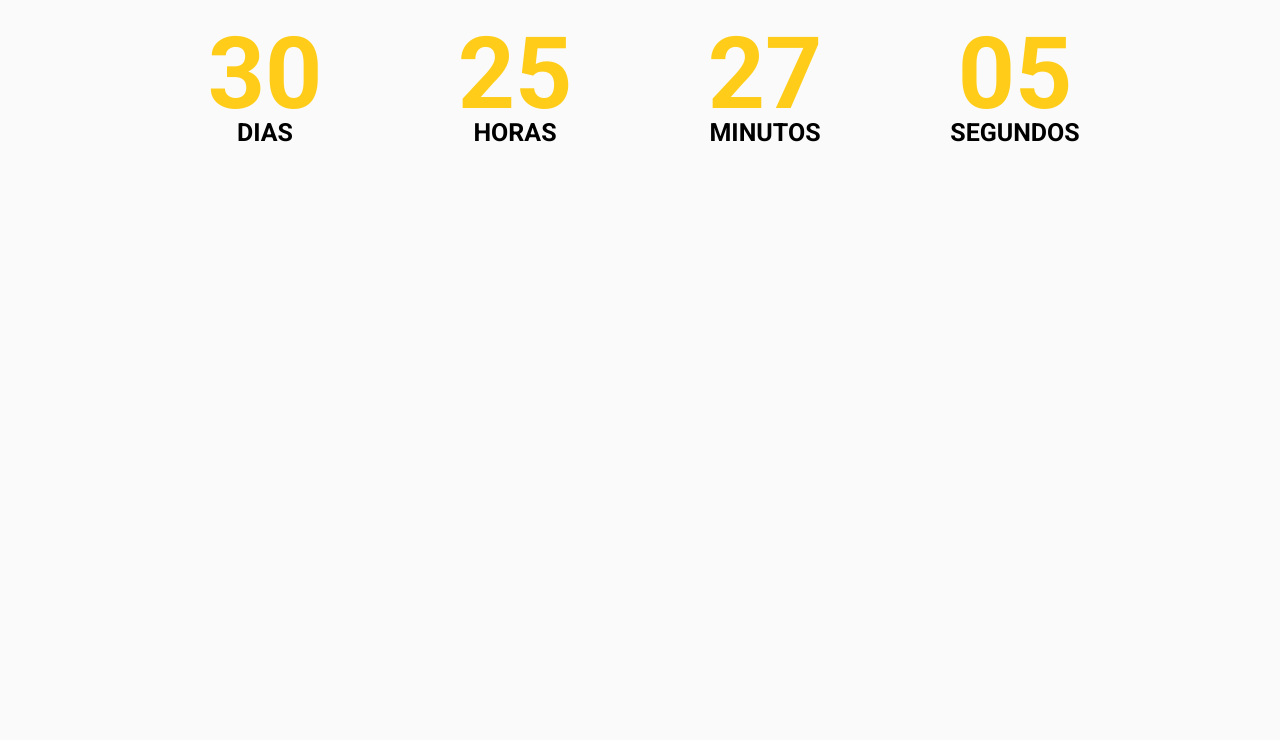
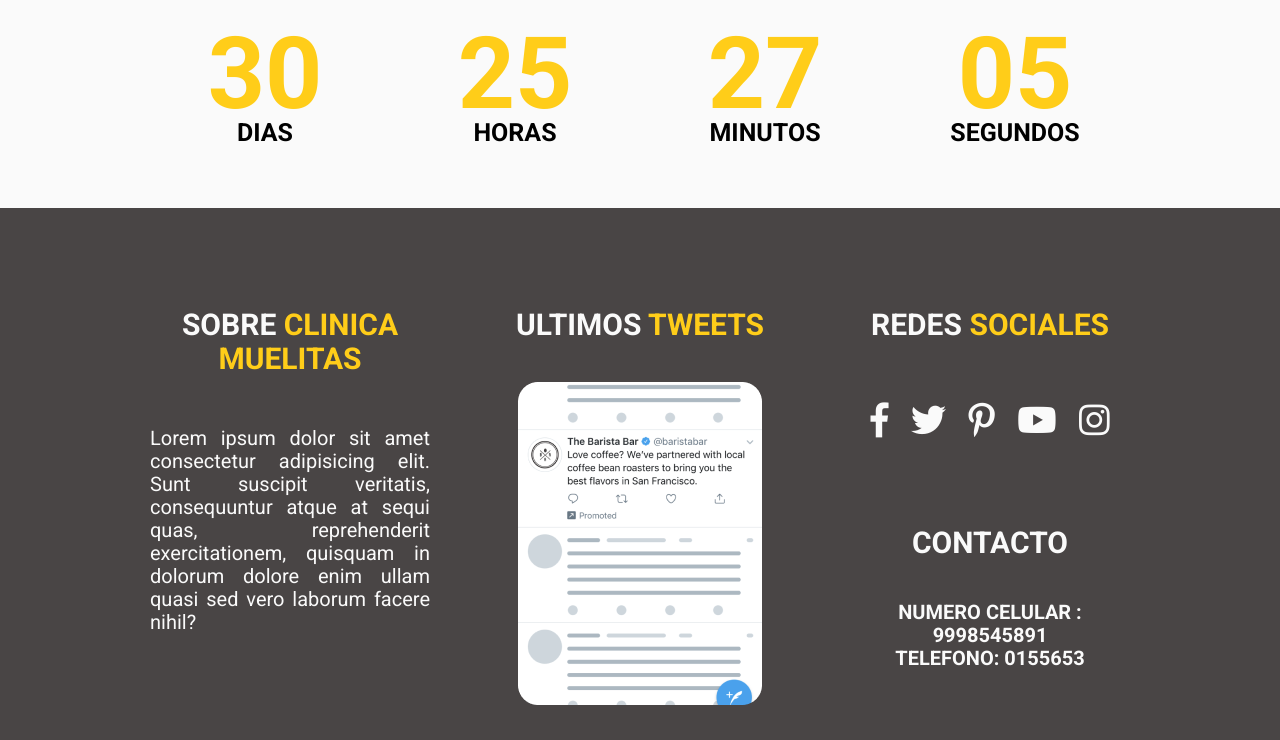
Before and after one commit to Dunned/ClinicaDentalMuelitas-IHC, a PHP site: page / in a window 1280 px wide. Shown: the part 5760-6500 px from the top of the page. Before the commit the page ends 5902 px from the top, so only its background shows below. Run offline with PHP 8.4, Linux system fonts and the light colour scheme.

Commit message:
add Footer

```diff
--- a/css/main.css
+++ b/css/main.css
@@ -4,6 +4,7 @@
   --colorVerde: #4CECA9;
   --colorNegro: #000;
   --colorGris: rgb(54, 51, 51);
+  --colorFooter: #494545;
   --fuente: 'Roboto', sans-serif;
 
 }
@@ -913,6 +914,95 @@ div.newsletter .contenido h3{
   }
 }
 
+/*FOOTER*/
+.footer{
+  background-color: var(--colorFooter);
+  padding: 6rem 0 0 0;
+}
+
+.footer-contenedor div{
+  margin: 2rem 6rem;
+  display: flex;
+  flex-direction: column;
+  align-items: center;
+}
+
+.footer-contenedor div p{
+  color: var(--colorBlanco);
+  font-size: 2rem;
+  text-align: justify;
+  padding: 1rem;
+  margin: 0;
+}
+
+
+.footer-contenedor h4{
+  text-align: center;
+  font-size: 3rem;
+  color: var(--colorBlanco);
+  text-transform: uppercase;
+}
+
+.footer-contenedor h4 span{
+  color: var(--colorAmarillo);
+}
+
+@media (min-width: 768px) {
+  div.footer-contenedor{
+    display: grid;
+    grid-template-columns: repeat(3,1fr);
+    column-gap: 5rem;
+  }
+
+  .footer-contenedor div{
+    margin: 0;
+    padding: 0;
+    width: 100%;
+    height: 100%;
+    display: flex;
+    flex-direction: column;
+  }
+}
+
+h4.titulo-footer{
+  display: block;
+  width: 100%;
+  text-align: center
+}
+
+.footer-contenedor p{
+  text-align: center;
+}
+
+.redes-sociales a i{
+  font-size: 3.5rem;
+  margin: 2rem 1rem;
+}
+
+.redes-sociales a {
+  margin: 0 !important;
+}
+
+div.contacto p{
+  margin: 0;
+  padding: 0ex;
+  font-weight: bold;
+  font-size: 2rem;
+  text-align: center;
+  width: 100%;
+}
+
+p.derechos{
+  margin: 0;
+  background-color: var(--colorFooter);
+  padding: 4rem 0 2rem 0;
+  text-align: center;
+  text-transform: uppercase;
+  font-weight: 700;
+  font-style:oblique;
+  font-size: 1.5rem;
+  color: var(--colorBlanco);
+}
 
 
 
--- a/index.html
+++ b/index.html
@@ -279,6 +279,51 @@
   </section>
 
 
+  <footer class="footer">
+
+    <div class="footer-contenedor contenedor-centrar">
+
+      <div>
+        <h4 class="titulo-footer">Sobre <span>Clinica Muelitas</span></h4>
+        <p>Lorem ipsum dolor sit amet consectetur adipisicing elit. Sunt suscipit veritatis, consequuntur atque at sequi quas, reprehenderit exercitationem, quisquam in dolorum dolore enim ullam quasi sed vero laborum facere nihil?</p>
+      </div>
+
+      <div>
+        <h4 class="titulo-footer">Ultimos <span>Tweets</span></h4>
+        <img src="img/twiter.png" alt="">
+      </div>
+
+      <div>
+        <div class="redes-sociales">
+          <h4 class="titulo-footer">Redes <span>Sociales</span></h4>
+        <nav class="redes-sociales">
+          <a href="#"> <i class="fab fa-facebook-f"></i></a>
+          <a href="#"> <i class="fab fa-twitter"></i></a>
+          <a href="#"> <i class="fab fa-pinterest-p"></i></a>
+          <a href="#"> <i class="fab fa-youtube"></i></a>
+          <a href="#"> <i class="fab fa-instagram"></i></a>
+        </nav>
+        </div>
+
+        <div class="contacto">
+          <h4>
+            Contacto
+          </h4>
+          <p>NUMERO CELULAR : 9998545891</p>
+          <p>TELEFONO: 0155653</p>
+        </div>
+
+      </div>
+
+
+
+    </div>
+
+    <p class="derechos">TODOS LOS DERECHOS &#169 RESERVADOS CLINICA DENTAL MUELITAS 2022</p>
+
+  </footer>
+
+
 
   <script src="js/vendor/modernizr-3.8.0.min.js"></script>
   <script src="https://code.jquery.com/jquery-3.4.1.min.js" integrity="sha256-CSXorXvZcTkaix6Yvo6HppcZGetbYMGWSFlBw8HfCJo=" crossorigin="anonymous"></script>
```
Also changed, not shown: img/twiter.png (added).
